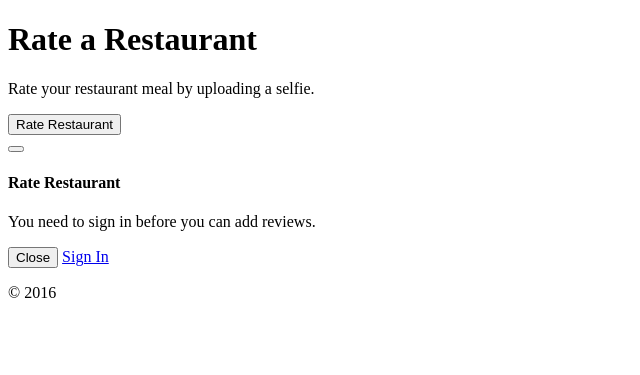
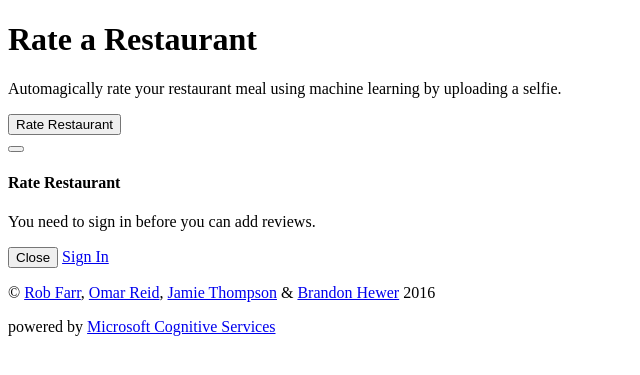
Before and after one commit to robfarr/AutoRate-Restaurant, a Yii app: template src/frontend/views/site/index.php in a window 1280 px wide. Shown: the top 375 px of the page, without its empty margins (0-640 px from the left). Run offline with PHP 8.4 and a stand-in for Yii, Linux system fonts and the light colour scheme; the template is opened without the code that fills it, so the values that code supplies are empty; some libraries are stand-ins or nearby versions.

Commit message:
Footer text update

```diff
--- a/src/frontend/views/layouts/main.php
+++ b/src/frontend/views/layouts/main.php
@@ -68,7 +68,15 @@ AppAsset::register($this);
 
 <footer class="footer">
     <div class="container">
-        <p class="pull-left">&copy; <?= date('Y') ?></p>
+        <p class="pull-left">
+            &copy;
+            <a href="http://robfarr.me/" target="_blank">Rob Farr</a>,
+            <a href="http://oreid.net/" target="_blank">Omar Reid</a>,
+            <a href="https://github.com/bishabosha" target="_blank">Jamie Thompson</a> &amp;
+            <a href="https://github.com/brandonhewer" target="_blank">Brandon Hewer</a>
+            <?= date('Y') ?>
+        </p>
+        <p class="pull-right">powered by <a href="https://www.microsoft.com/cognitive-services/" target="_blank">Microsoft Cognitive Services</a></p>
     </div>
 </footer>
 
--- a/src/frontend/views/site/index.php
+++ b/src/frontend/views/site/index.php
@@ -15,7 +15,7 @@ $this->title = 'Rate a Restaurant - Rate your restaurant meal by uploading a sel
     <div class="jumbotron">
         <h1>Rate a Restaurant</h1>
 
-        <p class="lead">Rate your restaurant meal by uploading a selfie.</p>
+        <p class="lead">Automagically rate your restaurant meal using machine learning by uploading a selfie.</p>
 
         <button class="btn btn-lg btn-success" data-toggle="modal" data-target="#submit-modal">
             <span class="glyphicon glyphicon-camera"></span>
```
